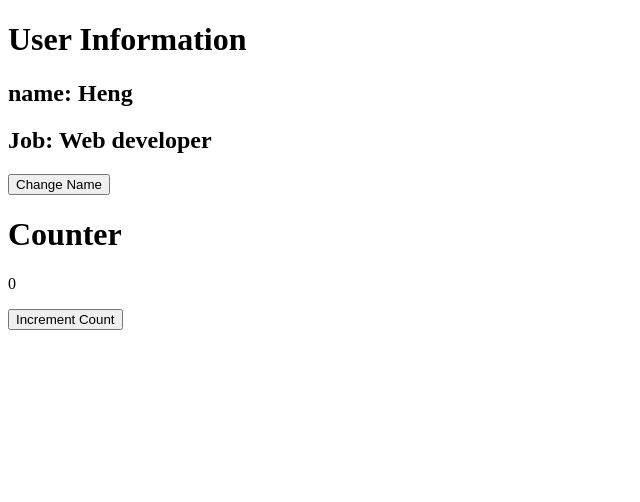
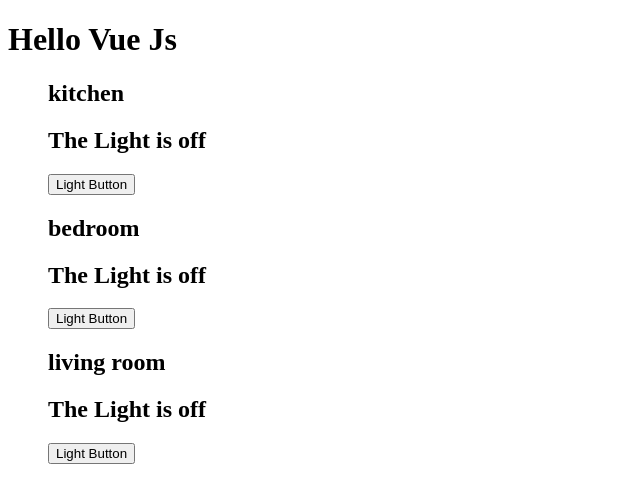
Before and after one commit to hengputh52/vue-fundamental, a Vue app: page / in a window 1280 px wide. Shown: the top 502 px of the page, without its empty margins (0-640 px from the left). Built offline with nearby package versions, Linux system fonts and the light colour scheme; the HTML template or start-up script is replaced by a standard one.

Commit message:
props and emit exercise

```diff
--- a/src/App.vue
+++ b/src/App.vue
@@ -30,7 +30,22 @@
         name: 'Heng',
         job: 'Web developer',
         favoriteFrameWork: ['React', 'Vue', 'Typescript']
-      }
+      },
+      lightData: [
+        {
+          name: 'kitchen',
+          isOn: false
+        },
+        {
+          name: 'bedroom',
+          isOn: false
+        },
+        {
+          name: 'living room',
+          isOn: false
+        },
+
+      ]
     }
   },
   computed: {
@@ -45,6 +60,14 @@
     changeName() {
       this.userData.name = 'Charlie'
     }
+  },
+  onToggle(name)
+  {
+    for (light of this.lightData) {
+      if (light.name === name) {
+        light.isOn = !light.isOn
+      }
+    }
   }
 }
 
--- /dev/null
+++ b/src/Main.vue
@@ -0,0 +1,47 @@
+<script>
+import LightBulb from './components/light_bulb/LightBulb.vue';
+
+export default {
+    components: {
+        LightBulb
+    },
+    data() {
+        return {
+            lightData: [
+                {
+                    name: "kitchen",
+                    isOn: false,
+                },
+                {
+                    name: "bedroom",
+                    isOn: false,
+                },
+                {
+                    name: "living room",
+                    isOn: false,
+                },
+            ],
+        };
+    },
+    methods: {
+        onToggle(name) {
+            for (const light of this.lightData) {
+                if (light.name === name) {
+                    light.isOn = !light.isOn
+                    console.log(light.isOn)
+                }
+            }
+
+        },
+    },
+};
+</script>
+
+<template>
+    <h1>Hello Vue Js</h1>
+    <ul v-for="lightbulb in lightData">
+        <LightBulb :light="lightbulb" @turnon-light="onToggle(lightbulb.name)" />
+    </ul>
+
+
+</template>
--- /dev/null
+++ b/src/components/light_bulb/LightBulb.vue
@@ -0,0 +1,17 @@
+<script>
+export default {
+    props: {
+        light: {
+            type: Object,
+            required: true
+            }
+        }, emits : ['turnon-light']
+    }
+</script>
+
+<template>
+    <h2>{{light.name}}</h2>
+    <h2 v-if="(light.isOn)">The Light is On</h2>
+    <h2 v-else>The Light is off</h2>
+    <button @click="$emit('turnon-light')">Light Button</button>
+</template>
--- a/src/main.ts
+++ b/src/main.ts
@@ -1,5 +1,6 @@
 
 import { createApp } from 'vue'
 import App from './App.vue'
+import Main from './Main.vue'
 
-createApp(App).mount('#app')
+createApp(Main).mount('#app')
```
